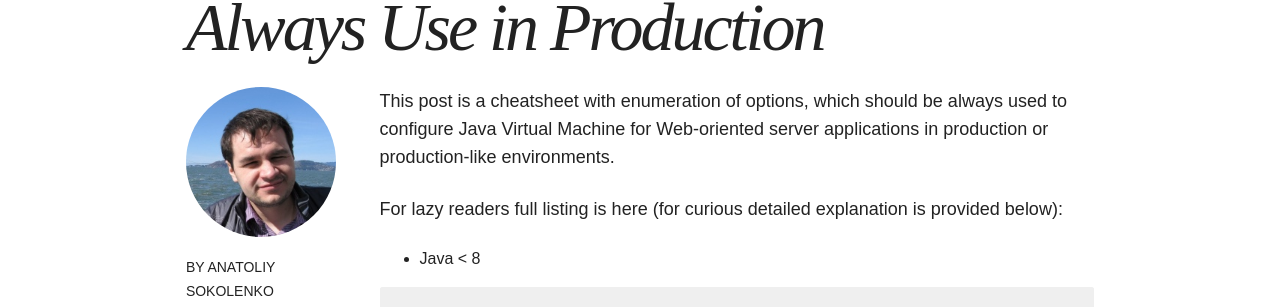
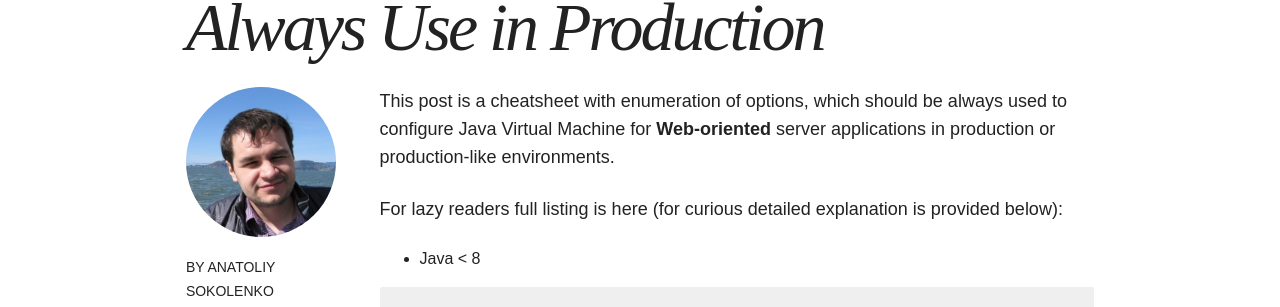
Before and after one commit to anatoliy-sokolenko/anatoliy-sokolenko.github.io, a Jekyll site: the page built from _posts/2014-11-03-javavm-options-production.md, in a window 1280 px wide and 900 px high. Shown: the part 357-664 px from the top of the window. Built offline with Jekyll 4.4.1, drawn with Linux system fonts in a browser that asks for light colours; nearby versions of some CDN libraries; formulas are drawn with MathJax 3; comment, search, counter and statistics services are not loaded.

```diff
--- a/_posts/2014-11-03-javavm-options-production.md
+++ b/_posts/2014-11-03-javavm-options-production.md
@@ -9,7 +9,7 @@ share: true
 categories: [blog]
 ---
 
-This post is a cheatsheet with enumeration of options, which should be always used to configure Java Virtual Machine for Web-oriented server applications in production or production-like environments.
+This post is a cheatsheet with enumeration of options, which should be always used to configure Java Virtual Machine for **Web-oriented** server applications in production or production-like environments.
 
 For lazy readers full listing is here (for curious detailed explanation is provided below):
 
```
